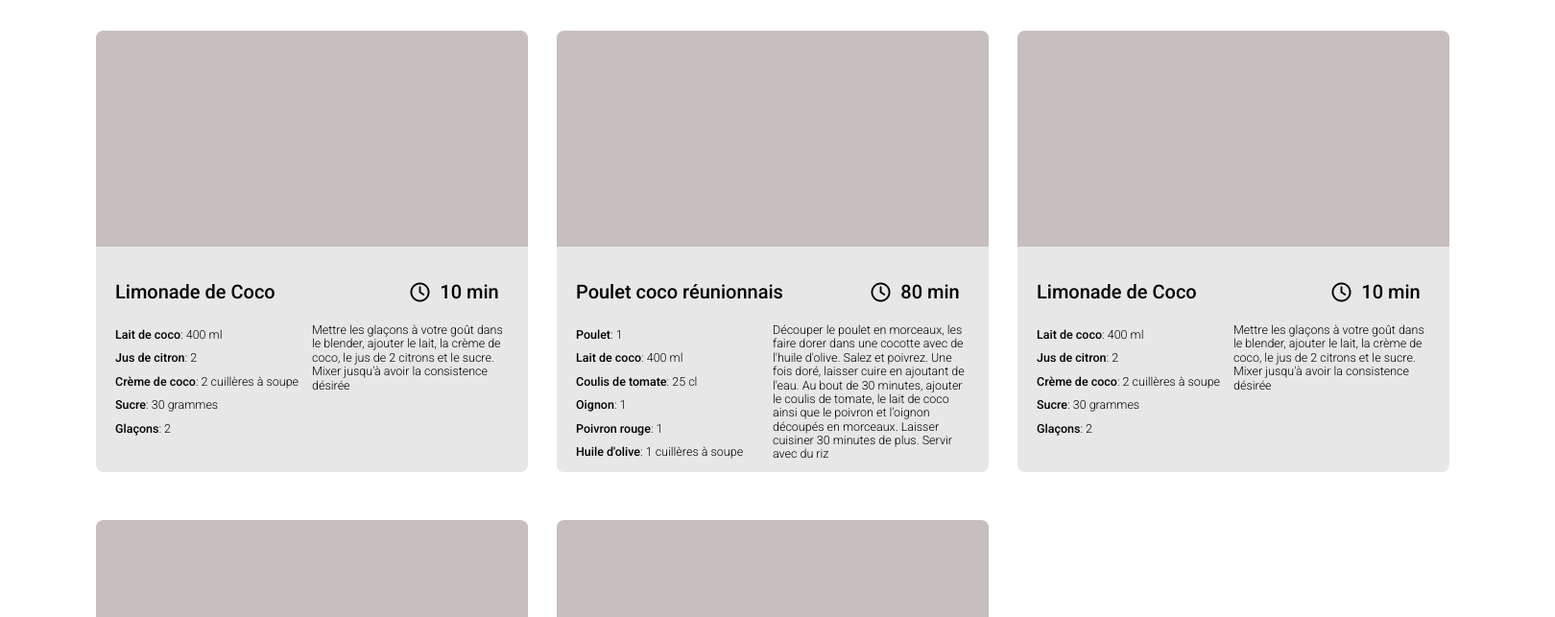
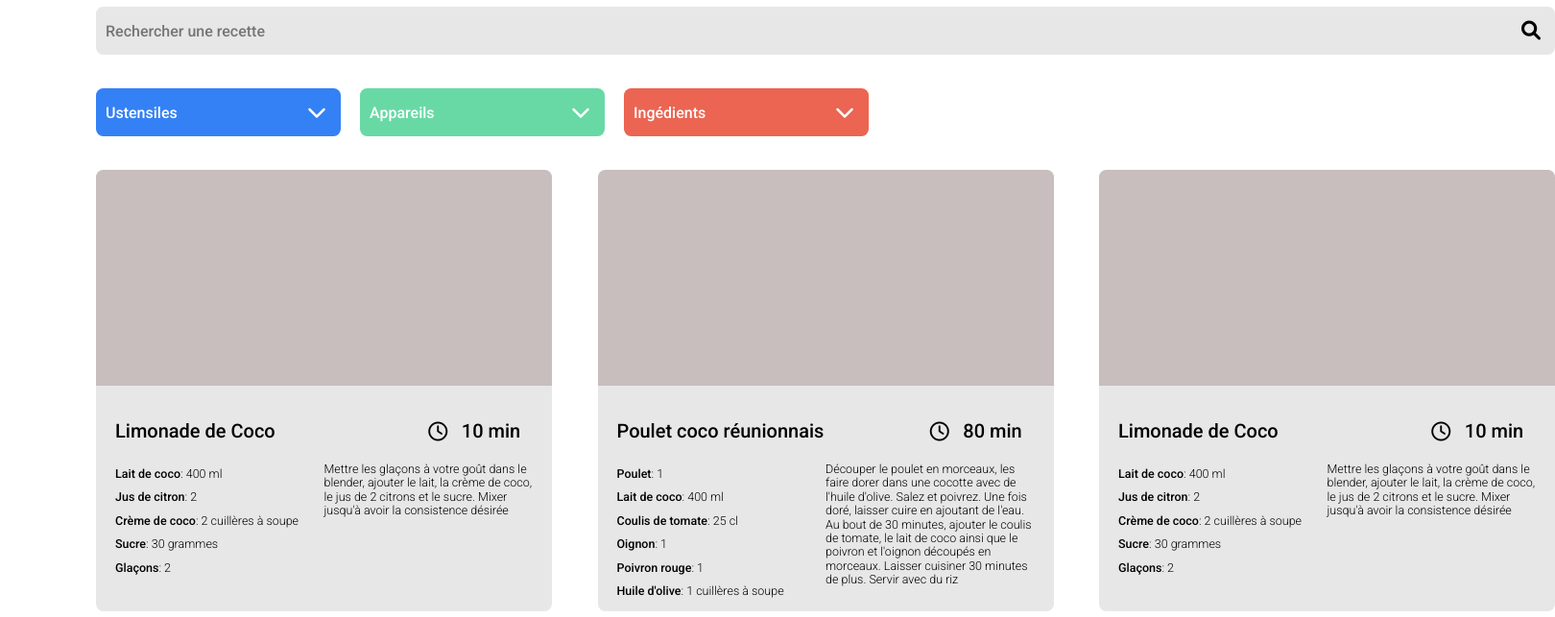
Before and after one commit to mulekick/ocr-les-petits-plats, a plain HTML site: page index.html in a window 1280 px wide. Shown: the part 113-756 px from the top of the page at 96% size, 1620 px wide, since content can reach past the window. Drawn offline with Linux system fonts and the light colour scheme.

Commit message:
P7 update

```diff
--- a/index.html
+++ b/index.html
@@ -22,6 +22,8 @@
             <img src="images/logo-les-petits-plats.png" class="logo" alt="Les Petits Plats" />
         </header>
         <main>
+            <div class="tags"></div>
+            <div class="recipes">
                 <article>
                     <div>&nbsp;</div>
                     <div>
@@ -104,9 +106,10 @@
                         <span class="small">Mettre les glaçons à votre goût dans le blender, ajouter le lait, la crème de coco, le jus de 2 citrons et le sucre. Mixer jusqu'à avoir la consistence désirée</span>
                     </div>
                 </article>
+            </div>
         </main>
         <!-- main js file -->
-        <!-- <script type="module" src="scripts/pages/index.js"></script> -->
+        <script type="module" src="scripts/pages/main.js"></script>
     </body>
 
 </html>
--- a/scripts/recipes.js
+++ b/scripts/data/recipes.js
@@ -1370,3 +1370,5 @@ const recipes = [ {
     appliance: `Four`,
     ustensils: [ `rouleau à patisserie`, `fouet` ]
 } ];
+
+export default recipes;
--- /dev/null
+++ b/scripts/data/search.js
@@ -0,0 +1,32 @@
+// import modules
+import {observeeMixin, observerMixin} from "../utils/classMixins.js";
+// import recipes from "./recipes.js";
+
+const
+    // recipes search object
+    search = class {
+        // constructor
+        constructor(name) {
+            // store the logger name
+            this.name = name;
+        }
+
+        // search criteria update notification
+        writeToconsole({event, element}) {
+            // execute on observee's notifications
+            switch (event) {
+            case `textSearchValueChange` :
+                console.log(`${ this.name }: search text changed to ${ element.value } in ${ element.id }`);
+                break;
+            case `tagValueChange` :
+                console.log(`${ this.name }: searcg tag changed to ${ element.value } in ${ element.id }`);
+                break;
+            default :
+                throw new Error(`${ this.name }: unhandled notification type`);
+            }
+        }
+    },
+    // recipes search object - add the observee/observer functionality
+    searchEngine = class extends observerMixin(observeeMixin(search)) {};
+
+export {searchEngine};
--- /dev/null
+++ b/scripts/factories/input.js
@@ -0,0 +1,119 @@
+/* eslint-disable no-empty-function */
+/* eslint-disable class-methods-use-this */
+
+// import modules
+import {domElementCreator} from "../utils/domElementCreator.js";
+import {observeeMixin} from "../utils/classMixins.js";
+
+const
+    // -------------------------------------------------------
+    // base class for the factory; it will be extended to provide objects with methods to override
+    observeeInput = class extends observeeMixin(domElementCreator) {
+        // constructor
+        constructor(id, placeholder, icon) {
+            // call superclass constructor
+            super();
+            // assign properties
+            this.id = id;
+            this.placeholder = placeholder;
+            this.icon = `fa-solid fa-${ icon }`;
+        }
+
+        // retrieve DOM element to insert (important : this is a method - not a getter)
+        // this method will be overriden in subclasses to respect the factory pattern
+        get() {}
+    },
+    // constructor is not specified since it would be empty
+    searchInput = class extends observeeInput {
+        // use a factory function to override the superclass
+        // method and create then search input in the DOM
+        get() {
+            const
+                // specify new DOM elements to create
+                [ input, span, i ] = [ {
+                    tag: `input`,
+                    attributes: [ {attr: `type`, value: `text`}, {attr: `id`, value: this.id}, {attr: `placeholder`, value: this.placeholder} ],
+                    // notify observers
+                    listeners: [ {
+                        event: `change`,
+                        // event: `input`, !!! TBC
+                        callback: function(e) {
+                            // listener will be bound to searchInput instance during DOM element creation
+                            this.notify({
+                                event: `textSearchValueChange`,
+                                element: e.target
+                            });
+                        }
+                    } ]
+                }, {
+                    tag: `span`,
+                    attributes: [ {attr: `class`, value: `icon`} ]
+                }, {
+                    tag: `i`,
+                    attributes: [ {attr: `class`, value: this.icon} ]
+                // use an arrow function expression so 'this' points to the photographer
+                // instance inside it and it is possible to access the superclass's method
+                } ].map(x => this.create(x));
+
+            // append i to span
+            [ i ].forEach(x => span.appendChild(x));
+
+            // return input and span
+            return [ input, span ];
+        }
+
+    },
+    // constructor is not specified since it would be empty
+    tagInput = class extends observeeInput {
+        // use a factory function to override the superclass
+        // method and create then search input in the DOM
+        get() {
+            const
+                // specify new DOM elements to create
+                [ input, span, i ] = [ {
+                    tag: `input`,
+                    attributes: [ {attr: `type`, value: `text`}, {attr: `id`, value: this.id}, {attr: `placeholder`, value: this.placeholder} ],
+                    // notify observers
+                    listeners: [ {
+                        event: `change`,
+                        // event: `input`, !!! TBC
+                        callback: function(e) {
+                            // listener will be bound to searchInput instance during DOM element creation
+                            this.notify({
+                                event: `tagValueChange`,
+                                element: e.target
+                            });
+                        }
+                    } ]
+                }, {
+                    tag: `span`,
+                    attributes: [ {attr: `class`, value: `icon`} ]
+                }, {
+                    tag: `i`,
+                    attributes: [ {attr: `class`, value: this.icon} ]
+                // use an arrow function expression so 'this' points to the photographer
+                // instance inside it and it is possible to access the superclass's method
+                } ].map(x => this.create(x));
+
+            // append i to span
+            [ i ].forEach(x => span.appendChild(x));
+
+            // return input and span
+            return [ input, span ];
+        }
+
+    },
+    // actual input factory
+    inputFactory = function(type, id, placeholder, icon) {
+        // select the instance to create
+        switch (type) {
+        case `search` :
+            return new searchInput(id, placeholder, icon);
+        case `tag` :
+            return new tagInput(id, placeholder, icon);
+        default :
+            throw new TypeError(`invalid values provided, photographer factory can't return an object`);
+        }
+    };
+
+export {inputFactory};
--- /dev/null
+++ b/scripts/pages/main.js
@@ -0,0 +1,40 @@
+/* eslint-disable no-invalid-this */
+
+// import modules
+import {inputFactory} from "../factories/input.js";
+import {searchEngine} from "../data/search.js";
+
+try {
+
+    const
+        // create DOM element for text search
+        textSearch = inputFactory(`search`, `recipes-search`, `Rechercher une recette`, `magnifying-glass`),
+        // create DOM elements for tag searches
+        ingredientsSearch = inputFactory(`tag`, `ingredients-tag`, `Ingédients`, `chevron-down`),
+        appliancesSearch = inputFactory(`tag`, `appliances-tag`, `Appareils`, `chevron-down`),
+        ustensilsSearch = inputFactory(`tag`, `ustensils-tag`, `Ustensiles`, `chevron-down`),
+        // create new search engine
+        recipeFinder = new searchEngine(`recipes finder`, function(e) {
+            // write notified event to console
+            this.writeToconsole(e);
+            // notify engines observer (TBC)
+            this.notify(e);
+        });
+
+    // search engine subscribes to inputs ...
+    textSearch.subscribe(recipeFinder);
+    ingredientsSearch.subscribe(recipeFinder);
+    appliancesSearch.subscribe(recipeFinder);
+    ustensilsSearch.subscribe(recipeFinder);
+
+    // append text search
+    document.querySelector(`.tags`).before(...textSearch.get());
+
+    // append tag search
+    [ ustensilsSearch, appliancesSearch, ingredientsSearch ]
+        .forEach(x => document.querySelector(`.tags`).append(...x.get()));
+
+} catch (err) {
+    // write to stderr
+    console.error(`error: ${ err.message }`);
+}
--- /dev/null
+++ b/scripts/singletons/results.js
@@ -0,0 +1,5 @@
+// the results display div will have to always remain the same given
+// that it will subscribe to the search engine, it is thus coherent
+// to manage it using a singleton that will have the observer functionality
+
+// same thing true of the tags list divs maybe ?
--- /dev/null
+++ b/scripts/utils/classMixins.js
@@ -0,0 +1,60 @@
+const
+    // use a symbol so the callback property name does not collide with anything in the prototype chain
+    NOTIFICATION_CALLBACK = Symbol(`notification callback`),
+    // add the observee feature to native objects through a class mixin
+    observeeMixin = baseClass => class extends baseClass {
+        // constructor (rest parameters and retrieve an array)
+        constructor(...params) {
+            // call base class constructor (spread parameters array and pass individual parameters)
+            super(...params);
+            // store observers list
+            this.observers = new Set();
+        }
+
+        // subscribe method
+        subscribe(o) {
+            // throw error if object does not extend observer
+            if (NOTIFICATION_CALLBACK in o === false)
+                throw new Error(`object does not extend the observer class`);
+            // throw error if object is already subbed
+            if (this.observers.has(o) === true)
+                throw new Error(`object passed as parameter is already a subscriber`);
+            // append object to the observers set
+            this.observers.add(o);
+        }
+
+        // unsubscribe method
+        unsubscribe(o) {
+            // throw error if object is not subbed
+            if (this.observers.has(o) === false)
+                throw new Error(`object passed as parameter is not a subscriber`);
+            // remove object from the observers set
+            this.observers.delete(o);
+        }
+
+        // notify method
+        notify(e) {
+            // loop on registered observers
+            for (const o of this.observers)
+                // fire callbacks
+                void o[NOTIFICATION_CALLBACK](e);
+        }
+    },
+    // add the observer feature to native objects through a class mixin
+    observerMixin = baseClass => class extends baseClass {
+        // constructor (rest parameters and retrieve an array)
+        constructor(...params) {
+            const
+                // extract callback
+                cb = params.pop();
+            // throw error if cb is not a function
+            if (typeof cb !== `function`)
+                throw new TypeError(`callback parameter is not a function`);
+            // call base class constructor (spread parameters array and pass individual parameters)
+            super(...params);
+            // and store the callback to execute on observee's notifications
+            this[NOTIFICATION_CALLBACK] = cb;
+        }
+    };
+
+export {observeeMixin, observerMixin};
--- /dev/null
+++ b/scripts/utils/domElementCreator.js
@@ -0,0 +1,46 @@
+const
+    // this class will be extended to provide subclasses instances with the ability to create new elements in the DOM
+    domElementCreator = class {
+        // DOM element creation
+        create({tag = null, attributes = null, properties = null, listeners = null}) {
+            if (typeof tag !== `string`)
+                // throw error if tag is invalid
+                throw new TypeError(`impossible to create new element: tag parameter is invalid.`);
+
+            const
+                // create DOM element
+                element = document.createElement(tag);
+
+            if (attributes instanceof Array)
+                // append element attributes
+                attributes.forEach(({attr, value}) => {
+                    const
+                        // create new attribute node
+                        newAttribute = document.createAttribute(attr);
+                    // set value
+                    newAttribute.value = value;
+                    // add to new element
+                    element.attributes.setNamedItem(newAttribute);
+                });
+
+            if (properties instanceof Array)
+                // set element DOM properties
+                properties.forEach(({prop, value}) => (element[prop] = value));
+
+            if (listeners instanceof Array)
+                // set element listeners
+                listeners.forEach(({event, callback}) => element.addEventListener(event, callback.bind(this), {
+                    // don't override the event dispatching order
+                    capture: false,
+                    // execute callback each time the event is triggered
+                    once: false,
+                    // keep the ability to call preventDefault()
+                    passive: false
+                }));
+
+            // return new element
+            return element;
+        }
+    };
+
+export {domElementCreator};
--- a/scss/main.scss
+++ b/scss/main.scss
@@ -15,6 +15,22 @@ span.large, h2, i {
 
 span.small {
     @include span($size: 12.5px, $weight: 300);
+}
+
+span.icon {
+    // box properties
+    @include box($width: 50px, $height: 50px, $radius: 0 $radius_default $radius_default 0);
+    // content layout management
+    @include flex;
+}
+
+// ---------- INPUTS ------------
+
+input {
+    // box properties
+    @include box($height: 50px, $radius: $radius_default 0 0 $radius_default);
+    // additional properties
+    border: 0px;
 }
 
 // ------------ BOX -------------
@@ -55,23 +71,74 @@ main {
     flex-wrap: wrap;
     margin: 0 100px;
     // stop viewport shrinking
-    min-width: 1410px;
+    min-width: 1520px;
+    // text search field
+    > input:first-of-type {
+        // additional properties
+        width: calc(100% - 50px);
+        background-color: $color_recipe_2;
+    }
+    > span.icon {
+        // additional properties
+        background-color: $color_recipe_2;
+    }
+    > div.tags {
+        // box properties
+        @include box($width: 100%, $height: 70px, $padding: 10px 0px);
+        // content layout management
+        @include flex($direction: row, $align: center, $justify: flex-start);
+        // additional properties
+        margin: 25px 0 0 0;
+        // tags selectors
+        > input, > span {
+            // additional properties
+            color: white;
+            &::placeholder {
+                color: white;
+            }
+        }
+        > input:nth-of-type(1), > span:nth-of-type(1) {
+            // additional properties
+            background-color: $color_search_1;
+        }
+        > span:nth-of-type(1) {
+            // additional properties
+            margin-right: 20px;
+        }
+        > input:nth-of-type(2), > span:nth-of-type(2) {
+            // additional properties
+            background-color: $color_search_2;
+        }
+        > span:nth-of-type(2) {
+            // additional properties
+            margin-right: 20px;
+        }
+        > input:nth-of-type(3), > span:nth-of-type(3) {
+            // additional properties
+            background-color: $color_search_3;
+        }
+    }
+    > div.recipes {
+        // content layout management
+        @include flex($direction: row, $align: center, $justify: flex-start);
+        // additional properties
+        width: 100%;
+        flex-wrap: wrap;
         // recipes thumbnails
         > article {
             // box properties
-        @include box($width: 450px, $padding: unset);
+            @include box($width: 475px, $padding: unset);
             // additional properties
-        margin: 25px calc((100% - 1350px) / 2) 25px 0;
+            margin: 25px calc((100% - 1425px) / 2) 25px 0;
             overflow: hidden;
             // recipe image
             > div:nth-of-type(1) {
                 // box properties
-            @include box($width: 450px, $height: 225px, $backcolor: $color_recipe_1, $radius: 0px);
+                @include box($width: 475px, $height: 225px, $backcolor: $color_recipe_1, $radius: 0px);
             }
             // recipe details
             > div:nth-of-type(2) {
                 // box properties
-            // @include box($width: 450px, $height: 225px, $backcolor: $color_recipe_2, $radius: 0px);
                 @include box($width: 100%, $height: 235px, $padding: 20px 20px, $backcolor: $color_recipe_2, $radius: 0px);
                 // content layout management
                 @include flex($direction: row);
@@ -122,4 +189,6 @@ main {
         > article:nth-of-type(3n) {
             margin-right: 0;
         }
+
     }
+}
--- a/scss/mixins.scss
+++ b/scss/mixins.scss
@@ -24,6 +24,6 @@
     margin: $margin;
     font-size: $size;
     font-weight: $weight;
-    color: $color;
+    // color: $color;
     font-family: "Roboto", sans-serif;
 }
```
Also changed, not shown: css/main.css, scss/variables.scss (line endings or trailing spaces). Lines whose indentation alone changed are shown as unchanged.
